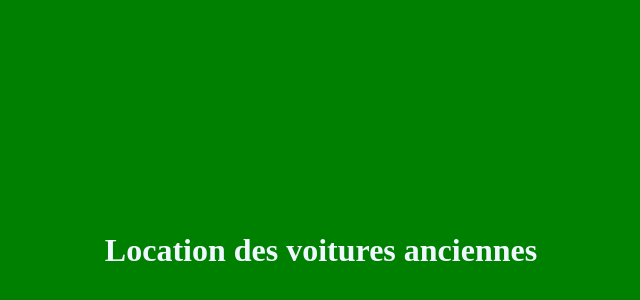
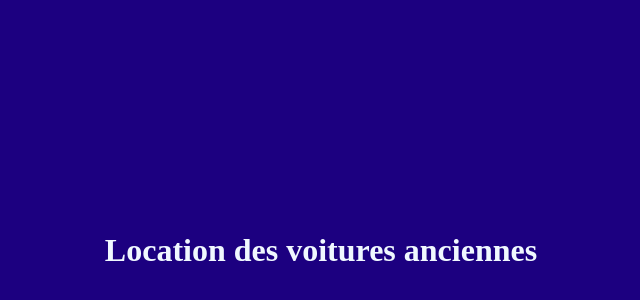
Before and after one commit to azamben/locationVoiture, a plain HTML site: page index.html in a window 1280 px wide. Shown: the part 42-342 px from the top of the page, without its empty margins (319-959 px from the left). Drawn offline with Linux system fonts and the light colour scheme.

Commit message:
Modifier la couleur de fond

```diff
--- a/styles.css
+++ b/styles.css
@@ -1,5 +1,5 @@
 body {
-    background-color: green;
+    background-color: rgb(28, 0, 128);
 }
 h1{
     padding-top: 20%;
```
